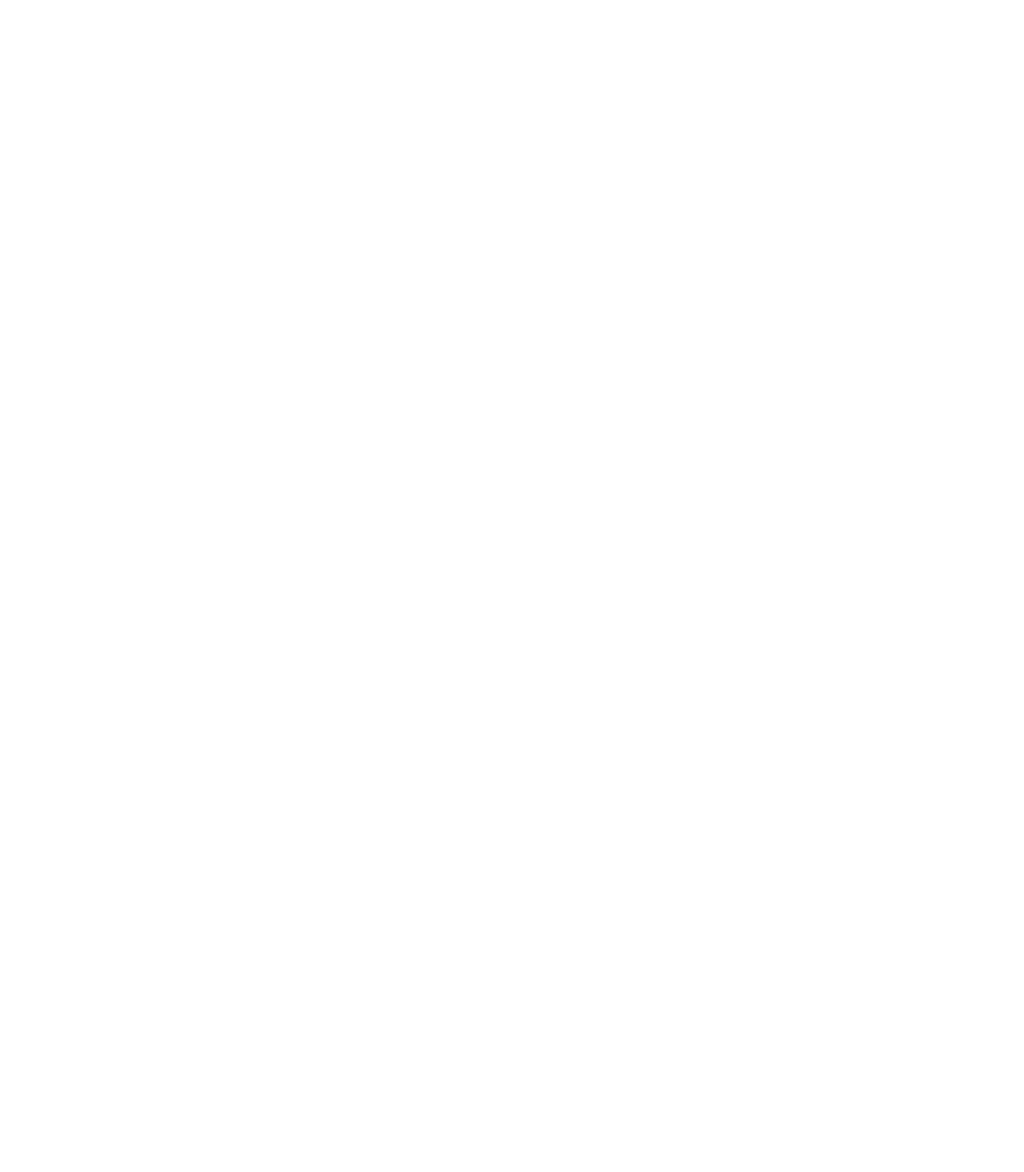
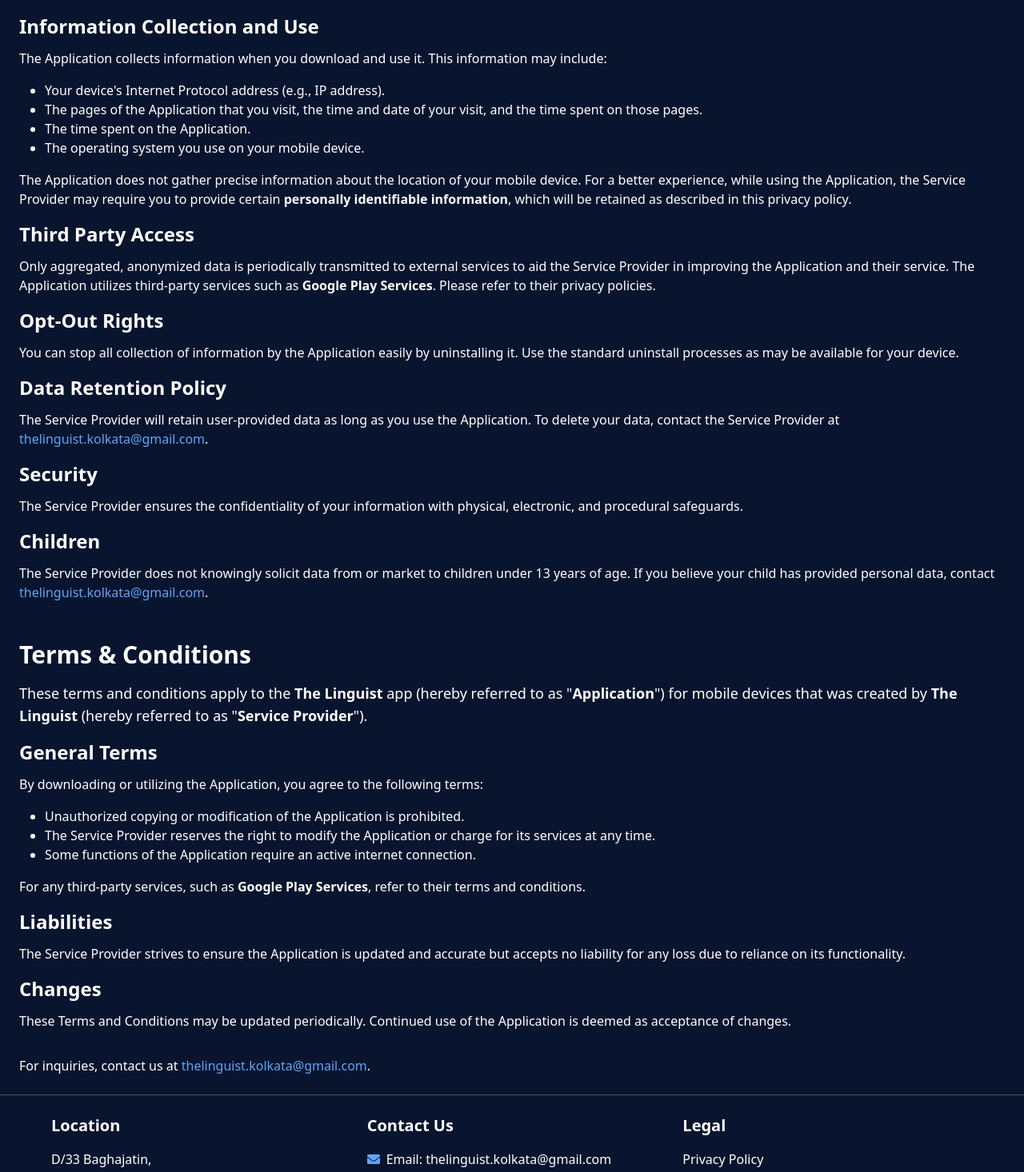
Before and after one commit to quenti20/English_Tuition_App, a React (Create React App) app in the folder tuition_app/: page /privacy_policy in a window 1280 px wide. Before the commit this address had no page. Shown: the part 261-1727 px from the top of the page at 80% size. Before the commit the page ends 800 px from the top, so only its background shows below. Built offline with nearby package versions, Linux system fonts and the light colour scheme.

Commit message:
updated_privacy_policy

```diff
--- a/tuition_app/src/App.jsx
+++ b/tuition_app/src/App.jsx
@@ -16,7 +16,7 @@ import Alumni from './Pages/Alumni/Alumni';
 import WBSE from './Pages/WBSE/WBSE';
 import CBSE from './Pages/CBSE/CBSE';
 import CISCE from './Pages/CISCE/CISCE';
-
+import Privacy_Policy from './Pages/Privacy_Policy_regulations/Privacy_Policy'
 function App() {
   return (
     <Router>
@@ -63,6 +63,7 @@ function App() {
           <Route path="/wbse" element={<WBSE/> }  />
           <Route path="/cbse" element={<CBSE/> }  />
           <Route path="/cisce" element={<CISCE/> }  />
+          <Route path="/privacy_policy" element={<Privacy_Policy/>}  />
 
         </Routes>
       </div>
--- a/tuition_app/src/Components/Footer.jsx
+++ b/tuition_app/src/Components/Footer.jsx
@@ -1,8 +1,17 @@
 import React from 'react';
 import { FaMapMarkerAlt, FaEnvelope, FaPhoneAlt, FaFacebook } from 'react-icons/fa'; // Import Facebook icon
+import { useNavigate } from 'react-router-dom';
+import { Link } from 'react-router-dom';
+const Footer = () => {
 
-const Footer = () => {
+  const navigate = useNavigate();
+
+  const handlePrivacyPolicyClick = () =>{
+    navigate('/privacy_policy')
+  };
+
   return (
+
     <div className="w-full h-auto md:h-[350px] bg-[#09152E] border-t border-gray-600 p-6 text-white">
       <div className="max-w-6xl mx-auto grid grid-cols-1 md:grid-cols-3 gap-8">
 
@@ -68,7 +77,11 @@ const Footer = () => {
         <div className="space-y-4 flex flex-col justify-start items-start">
           <h3 className="text-xl font-bold">Legal</h3>
           <ul className="space-y-2">
-            <li><a href="#" className="hover:text-blue-400">Privacy Policy</a></li>
+            <li><Link
+                to="/privacy_policy"
+                className="hover:text-blue-400">
+                Privacy Policy
+              </Link> </li>
             <li><a href="#" className="hover:text-blue-400">Legal Regulations</a></li>
           </ul>
         </div>
--- /dev/null
+++ b/tuition_app/src/Pages/Privacy_Policy_regulations/Privacy_Policy.jsx
@@ -0,0 +1,99 @@
+import React from 'react';
+import Navbar from '../../Components/Navbar';
+import Footer from '../../Components/Footer';
+
+const Privacy_Policy = () => {
+  return (
+    <div className='flex flex-col min-h-screen bg-[#09152E] text-white'>
+      <Navbar />
+      <div className='pt-[82px] flex-grow p-6'>
+        <h1 className='text-4xl font-semibold text-center mb-8'>Privacy Policy & Terms and Conditions</h1>
+
+        {/* Privacy Policy Section */}
+        <section className='mb-12'>
+          <h2 className='text-3xl font-semibold mb-4'>Privacy Policy</h2>
+          <p className='text-lg mb-4'>
+            This privacy policy applies to the <span className="font-bold">The Linguist</span> app (hereby referred to as "<span className="font-bold">Application</span>") for mobile devices that was created by <span className="font-bold">The Linguist</span> (hereby referred to as "<span className="font-bold">Service Provider</span>") as a Free service. This service is intended for use "<span className="font-bold">AS IS</span>".
+          </p>
+
+          <h3 className='text-2xl font-semibold mb-3'>Information Collection and Use</h3>
+          <p className='mb-4'>
+            The Application collects information when you download and use it. This information may include:
+          </p>
+          <ul className='list-disc pl-8 mb-4'>
+            <li>Your device's Internet Protocol address (e.g., IP address).</li>
+            <li>The pages of the Application that you visit, the time and date of your visit, and the time spent on those pages.</li>
+            <li>The time spent on the Application.</li>
+            <li>The operating system you use on your mobile device.</li>
+          </ul>
+          <p className='mb-4'>
+            The Application does not gather precise information about the location of your mobile device. For a better experience, while using the Application, the Service Provider may require you to provide certain <span className="font-bold">personally identifiable information</span>, which will be retained as described in this privacy policy.
+          </p>
+
+          <h3 className='text-2xl font-semibold mb-3'>Third Party Access</h3>
+          <p className='mb-4'>
+            Only aggregated, anonymized data is periodically transmitted to external services to aid the Service Provider in improving the Application and their service. The Application utilizes third-party services such as <span className="font-bold">Google Play Services</span>. Please refer to their privacy policies.
+          </p>
+
+          <h3 className='text-2xl font-semibold mb-3'>Opt-Out Rights</h3>
+          <p className='mb-4'>
+            You can stop all collection of information by the Application easily by uninstalling it. Use the standard uninstall processes as may be available for your device.
+          </p>
+
+          <h3 className='text-2xl font-semibold mb-3'>Data Retention Policy</h3>
+          <p className='mb-4'>
+            The Service Provider will retain user-provided data as long as you use the Application. To delete your data, contact the Service Provider at <a href="mailto:thelinguist.kolkata@gmail.com" className="text-blue-400 hover:underline">thelinguist.kolkata@gmail.com</a>.
+          </p>
+
+          <h3 className='text-2xl font-semibold mb-3'>Security</h3>
+          <p className='mb-4'>
+            The Service Provider ensures the confidentiality of your information with physical, electronic, and procedural safeguards.
+          </p>
+
+          <h3 className='text-2xl font-semibold mb-3'>Children</h3>
+          <p className='mb-4'>
+            The Service Provider does not knowingly solicit data from or market to children under 13 years of age. If you believe your child has provided personal data, contact <a href="mailto:thelinguist.kolkata@gmail.com" className="text-blue-400 hover:underline">thelinguist.kolkata@gmail.com</a>.
+          </p>
+        </section>
+
+        {/* Terms and Conditions Section */}
+        <section>
+          <h2 className='text-3xl font-semibold mb-4'>Terms & Conditions</h2>
+          <p className='text-lg mb-4'>
+            These terms and conditions apply to the <span className="font-bold">The Linguist</span> app (hereby referred to as "<span className="font-bold">Application</span>") for mobile devices that was created by <span className="font-bold">The Linguist</span> (hereby referred to as "<span className="font-bold">Service Provider</span>").
+          </p>
+
+          <h3 className='text-2xl font-semibold mb-3'>General Terms</h3>
+          <p className='mb-4'>
+            By downloading or utilizing the Application, you agree to the following terms:
+          </p>
+          <ul className='list-disc pl-8 mb-4'>
+            <li>Unauthorized copying or modification of the Application is prohibited.</li>
+            <li>The Service Provider reserves the right to modify the Application or charge for its services at any time.</li>
+            <li>Some functions of the Application require an active internet connection.</li>
+          </ul>
+          <p className='mb-4'>
+            For any third-party services, such as <span className="font-bold">Google Play Services</span>, refer to their terms and conditions.
+          </p>
+
+          <h3 className='text-2xl font-semibold mb-3'>Liabilities</h3>
+          <p className='mb-4'>
+            The Service Provider strives to ensure the Application is updated and accurate but accepts no liability for any loss due to reliance on its functionality.
+          </p>
+
+          <h3 className='text-2xl font-semibold mb-3'>Changes</h3>
+          <p className='mb-4'>
+            These Terms and Conditions may be updated periodically. Continued use of the Application is deemed as acceptance of changes.
+          </p>
+        </section>
+
+        <p className="mt-8">
+          For inquiries, contact us at <a href="mailto:thelinguist.kolkata@gmail.com" className="text-blue-400 hover:underline">thelinguist.kolkata@gmail.com</a>.
+        </p>
+      </div>
+      <Footer />
+    </div>
+  );
+};
+
+export default Privacy_Policy;
```
